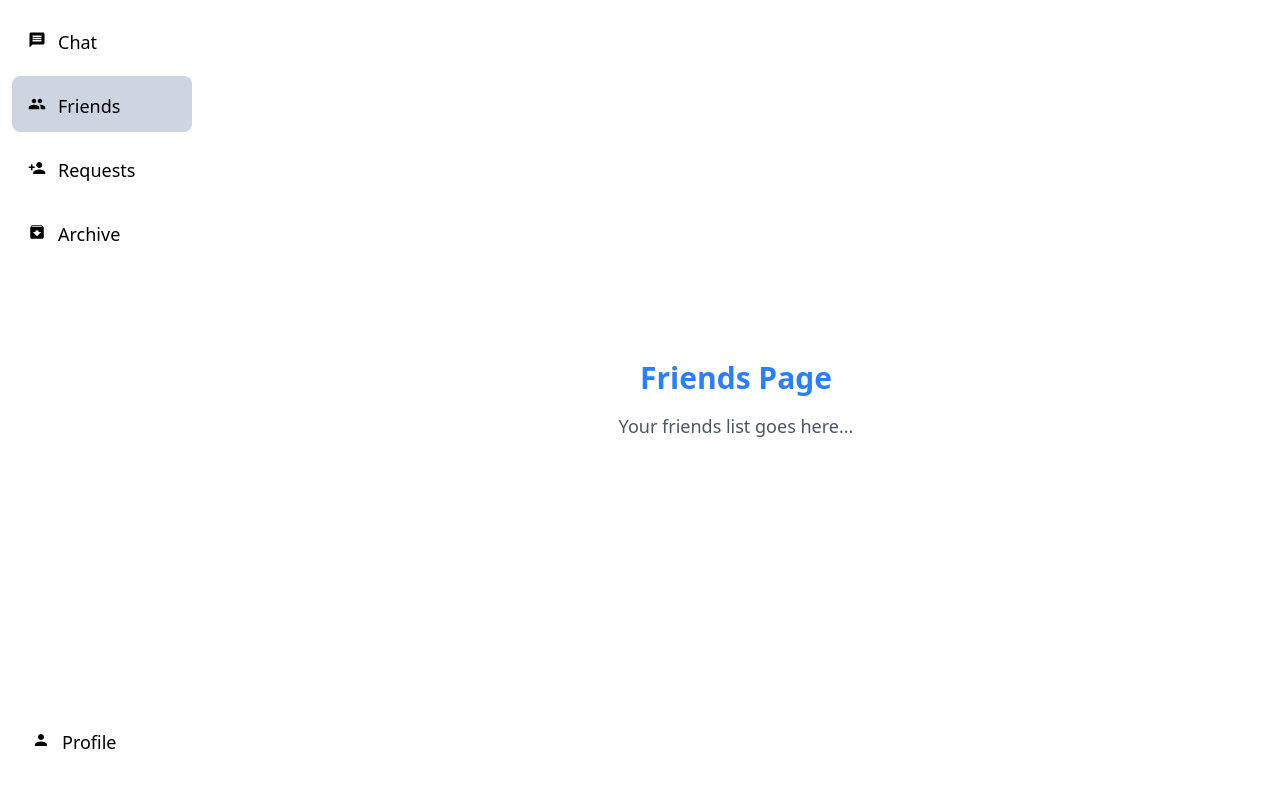
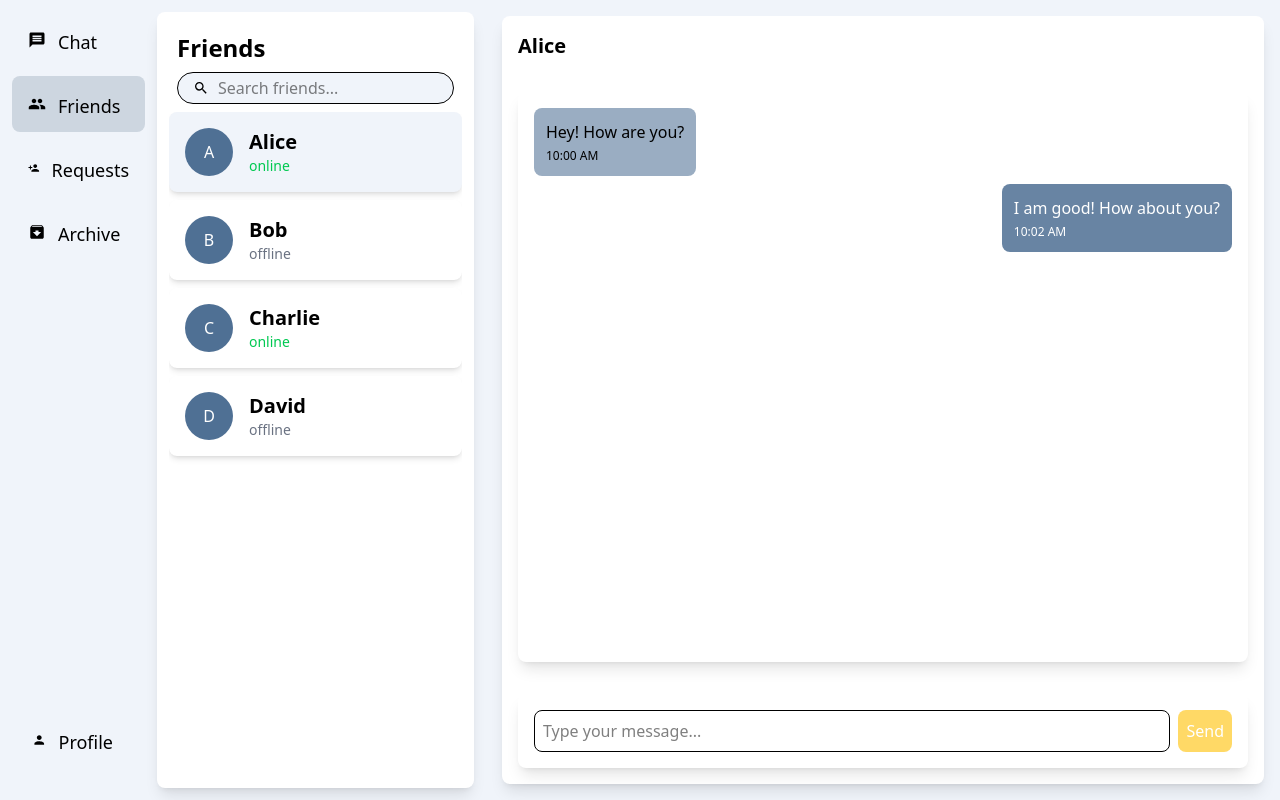
Before and after one commit to UCD-193AB-ws24/Team-20-E2EE, a React (Vite) app in the folder client/: page /friends in a window 1280 px wide. Built offline with nearby package versions, Linux system fonts and the light colour scheme; no server answers.

Commit message:
added friends list component

```diff
--- a/client/src/App.jsx
+++ b/client/src/App.jsx
@@ -1,21 +1,22 @@
 import React from 'react';
 import { Routes, Route } from 'react-router-dom';
-import Home from './pages/Home';
+import ChatList from './components/ChatList';
 import Login from './pages/Login';
 import Profile from './pages/Profile';
 import Friends from './pages/Friends';
 import Requests from './pages/Requests';
 import Archive from './pages/Archive';
+import Layout from './components/Layout';
 
 export default function App() {
   return (
     <Routes>
-      <Route path="/" element={<Home />} />
-      <Route path="/home" element={<Home />} />
-      <Route path="/profile" element={<Profile />} />
-      <Route path="/friends" element={<Friends />} />
-      <Route path="/requests" element={<Requests />} />
-      <Route path="/archive" element={<Archive />} />
+      <Route path="/" element={<Layout><ChatList /></Layout>} />
+      <Route path="/home" element={<Layout><ChatList /></Layout>} />
+      <Route path="/profile" element={<Layout><Profile /></Layout>} />
+      <Route path="/friends" element={<Layout><Friends /></Layout>} />
+      <Route path="/requests" element={<Layout><Requests /></Layout>} />
+      <Route path="/archive" element={<Layout><Archive /></Layout>} />
     </Routes>
   );
 }
--- a/client/src/components/ChatList.jsx
+++ b/client/src/components/ChatList.jsx
@@ -1,15 +1,43 @@
 import React, { useState } from 'react';
 import { MdSearch } from 'react-icons/md';
 
-export default function ChatList({ users, selectedUser, setSelectedUser, recentMessages }) {
+const mockMessages = {
+  Alice: {
+    messages: [
+      { sender: 'Alice', text: 'Hey! How are you?', time: '10:00 AM' },
+      { sender: 'Me', text: 'I am good! How about you?', time: '10:02 AM' },
+    ],
+    mostRecentMessage: 'I am good! How about you?',
+  },
+  Bob: {
+    messages: [
+      { sender: 'Bob', text: 'Want to grab lunch?', time: '12:30 PM' },
+      { sender: 'Me', text: 'Sure, what time?', time: '12:35 PM' },
+    ],
+    mostRecentMessage: 'Sure, what time?',
+  },
+  Charlie: {
+    messages: [
+      { sender: 'Charlie', text: 'Let’s catch up soon!', time: '5:45 PM' },
+      { sender: 'Me', text: 'Absolutely! Let me know when.', time: '5:47 PM' },
+    ],
+    mostRecentMessage: 'Absolutely! Let me know when.',
+  },
+};
+
+export default function ChatList({ selectedUser, setSelectedUser }) {
   const [searchTerm, setSearchTerm] = useState('');
 
-  const filteredUsers = users.filter(user =>
+  const filteredUsers = Object.keys(mockMessages).filter(user =>
     user.toLowerCase().includes(searchTerm.toLowerCase())
   );
 
+  const recentMessages = Object.fromEntries(
+    Object.entries(mockMessages).map(([user, { mostRecentMessage }]) => [user, mostRecentMessage])
+  );
+
   return (
-    <div className="w-[20%] min-w-[250px] bg-white flex flex-col shadow-lg rounded-lg m-3 p-3">
+    <div className="flex-1 bg-white flex flex-col shadow-lg rounded-lg m-3 p-3 overflow-hidden">
       <div className="p-2">
         <h2 className="text-2xl font-bold text-ucd-blue-900">Chats</h2>
       </div>
@@ -35,9 +63,9 @@ export default function ChatList({ users, selectedUser, setSelectedUser, recentM
             <div className={`w-10 h-10 rounded-full flex items-center justify-center ${selectedUser === user ? 'bg-ucd-blue-200 text-ucd-blue-900' : 'bg-ucd-blue-600 text-white'}`}>
               {user.charAt(0).toUpperCase()}
             </div>
-            <div className="flex flex-col">
-              <span className="text-lg font-semibold">{user}</span>
-              <span className={`text-sm ${selectedUser === user ? 'text-ucd-blue-700' : 'text-ucd-blue-700'}`}>
+            <div className="flex flex-col flex-1 overflow-hidden">
+              <span className="text-lg font-semibold truncate" style={{ whiteSpace: 'nowrap', overflow: 'hidden', textOverflow: 'ellipsis' }}>{user}</span>
+              <span className={`text-sm ${selectedUser === user ? 'text-ucd-blue-700' : 'text-ucd-blue-700'}`} style={{ whiteSpace: 'nowrap', overflow: 'hidden', textOverflow: 'ellipsis' }}>
                 {recentMessages[user] || 'No recent messages'}
               </span>
             </div>
--- a/client/src/pages/Home.jsx
+++ b/client/src/components/Layout.jsx
@@ -1,10 +1,7 @@
 import React, { useState, useEffect } from 'react';
-import axios from "axios";
-import Sidebar from '../components/Sidebar';
-import ChatList from '../components/ChatList';
-import ChatWindow from '../components/ChatWindow';
-import MessageInput from '../components/MessageInput';
-import {BACKEND_URL} from '../config/config';
+import NavBar from './NavBar';
+import ChatWindow from './ChatWindow';
+import MessageInput from './MessageInput';
 
 const mockMessages = {
   Alice: {
@@ -30,7 +27,7 @@ const mockMessages = {
   },
 };
 
-export default function Home() {
+export default function Layout({ children }) {
   const [selectedUser, setSelectedUser] = useState('Alice');
   const [messages, setMessages] = useState(mockMessages[selectedUser].messages);
 
@@ -40,44 +37,18 @@ export default function Home() {
 
   const sendMessage = async (text) => {
     const newMessage = { sender: 'Me', text, time: new Date().toLocaleTimeString([], { hour: '2-digit', minute: '2-digit' }) };
-
-    // try {
-    //   const response = await axios.post("http://localhost:5000", {
-    //     message: text,
-    //   });
-
-    //   console.log("Server Response:", response.data); // Debugging log
-
-    //   setMessages((prev) => [...prev, newMessage]);
-    // } catch (error) {
-    //   console.error("Error sending message:", error);
-    // }
-
     setMessages((prev) => [...prev, newMessage]);
-
-    const response = await fetch(`${BACKEND_URL}/api/message/send`, {
-      method: "POST",
-      headers: {
-        "Content-Type": "application/json",
-      },
-      body: JSON.stringify({ message: newMessage }),
-    });
-
-    const data = await response.json();
-    console.log(data.message);
   };
-
-  const recentMessages = Object.fromEntries(
-    Object.entries(mockMessages).map(([user, { mostRecentMessage }]) => [user, mostRecentMessage])
-  );
 
   return (
     <div className="h-screen flex bg-ucd-blue-light">
-      {/* Navigation Sidebar */}
-      <Sidebar />
+      {/* Navigation Bar */}
+      <NavBar />
 
-      {/* Chat List (List of Conversations) */}
-      <ChatList users={Object.keys(mockMessages)} selectedUser={selectedUser} setSelectedUser={setSelectedUser} recentMessages={recentMessages} />
+      {/* Side Bar */}
+      <div className="min-w-[250px] flex flex-col bg-ucd-blue-light">
+        {React.cloneElement(children, { selectedUser, setSelectedUser })}
+      </div>
 
       {/* Chat Window */}
       <div className="flex-1 flex flex-col bg-white shadow-lg rounded-lg m-4">
--- a/client/src/components/Sidebar.jsx
+++ b/client/src/components/NavBar.jsx
@@ -1,14 +1,13 @@
 import React from 'react';
 import { Link, useLocation } from 'react-router-dom';
-import { MdMessage, MdPerson, MdPeople, MdPersonAdd, MdArchive } from 'react-icons/md';
+import { MdMessage, MdPeople, MdPersonAdd, MdArchive, MdPerson } from 'react-icons/md';
 
-export default function Sidebar() {
-  const location = useLocation(); // Get current URL path
+export default function NavBar() {
+  const location = useLocation();
 
   return (
-    <div className="w-[15%] min-w-[100px] max-w-[250px] flex flex-col justify-between h-screen">
+    <div className="w-[145px] flex flex-col justify-between h-screen bg-ucd-blue-light">
       <div className="flex flex-col items-start mt-3 ml-3">
-
         {/* Direct Messages Link */}
         <Link
           to="/home"
@@ -55,7 +54,6 @@ export default function Sidebar() {
       </div>
 
       <div className="flex flex-col items-start p-4 mb-4">
-
         {/* Profile Link */}
         <Link
           to="/profile"
--- a/client/src/pages/Archive.jsx
+++ b/client/src/pages/Archive.jsx
@@ -1,5 +1,5 @@
 import React from 'react';
-import Sidebar from '../components/Sidebar';
+import Sidebar from '../components/NavBar';
 
 export default function Archive() {
   return (
--- a/client/src/pages/Friends.jsx
+++ b/client/src/pages/Friends.jsx
@@ -1,17 +1,56 @@
-import React from 'react';
-import Sidebar from '../components/Sidebar';
+import React, { useState } from 'react';
+import { MdSearch } from 'react-icons/md';
 
-export default function Friends() {
+const mockFriends = [
+  { name: 'Alice', status: 'online' },
+  { name: 'Bob', status: 'offline' },
+  { name: 'Charlie', status: 'online' },
+  { name: 'David', status: 'offline' },
+];
+
+export default function Friends({ selectedUser, setSelectedUser }) {
+  const [searchTerm, setSearchTerm] = useState('');
+
+  const filteredFriends = mockFriends.filter(friend =>
+    friend.name.toLowerCase().includes(searchTerm.toLowerCase())
+  );
+
   return (
-    <div className="h-screen flex">
-      {/* LEFT SIDEBAR */}
-      <Sidebar />
-
-      {/* FRIENDS CONTENT */}
-      <div className="flex-1 flex flex-col items-center justify-center">
-        <h1 className="text-3xl font-bold text-blue-500">Friends Page</h1>
-        <p className="text-lg text-gray-600 mt-4">Your friends list goes here...</p>
+    <div className="flex-1 bg-white flex flex-col shadow-lg rounded-lg m-3 p-3 overflow-hidden">
+      <div className="p-2">
+        <h2 className="text-2xl font-bold text-ucd-blue-900">Friends</h2>
       </div>
+      <div className="px-2 pb-2 relative">
+        <MdSearch className="absolute left-6 top-4 transform -translate-y-1/2 text-ucd-blue-600" />
+        <input
+          type="text"
+          placeholder="Search friends..."
+          value={searchTerm}
+          onChange={(e) => setSearchTerm(e.target.value)}
+          className="w-full h-8 p-1 pl-10 bg-ucd-blue-light border border-ucd-blue-300 rounded-full focus:outline-none focus:ring-2 focus:ring-ucd-gold-600"
+        />
+      </div>
+      <ul className="flex-1 overflow-y-auto">
+        {filteredFriends.map((friend, index) => (
+          <li
+            key={index}
+            className={`flex items-center p-4 mb-2 bg-white rounded-lg shadow-md cursor-pointer ${
+              selectedUser === friend.name ? 'bg-ucd-blue-light' : ''
+            }`}
+            onClick={() => setSelectedUser(friend.name)}
+          >
+            <div className="w-12 h-12 rounded-full bg-ucd-blue-600 text-white flex items-center justify-center mr-4">
+              {friend.name.charAt(0).toUpperCase()}
+            </div>
+            <div className="flex-1">
+              <h2 className="text-xl font-semibold text-ucd-blue-900">{friend.name}</h2>
+              <p className={`text-sm ${friend.status === 'online' ? 'text-green-500' : 'text-gray-500'}`}>
+                {friend.status}
+              </p>
+            </div>
+          </li>
+        ))}
+      </ul>
     </div>
   );
 }
--- a/client/src/pages/Profile.jsx
+++ b/client/src/pages/Profile.jsx
@@ -1,12 +1,9 @@
 import React from 'react';
-import Sidebar from '../components/Sidebar';
+import Sidebar from '../components/NavBar';
 
 export default function Profile() {
   return (
     <div className="h-screen flex">
-      {/* LEFT SIDEBAR */}
-      <Sidebar />
-
       {/* PROFILE CONTENT */}
       <div className="flex-1 flex flex-col items-center justify-center">
         <h1 className="text-3xl font-bold text-blue-500">Profile Page</h1>
--- a/client/src/pages/Requests.jsx
+++ b/client/src/pages/Requests.jsx
@@ -1,17 +1,10 @@
 import React from 'react';
-import Sidebar from '../components/Sidebar';
 
 export default function Requests() {
   return (
-    <div className="h-screen flex">
-      {/* LEFT SIDEBAR */}
-      <Sidebar />
-
-      {/* REQUESTS CONTENT */}
-      <div className="flex-1 flex flex-col items-center justify-center">
-        <h1 className="text-3xl font-bold text-blue-500">Requests Page</h1>
-        <p className="text-lg text-gray-600 mt-4">Your friend requests go here...</p>
-      </div>
+    <div className="flex-1 flex flex-col items-center justify-center">
+      <h1 className="text-3xl font-bold text-blue-500">Requests Page</h1>
+      <p className="text-lg text-gray-600 mt-4">Your friend requests go here...</p>
     </div>
   );
 }
```
